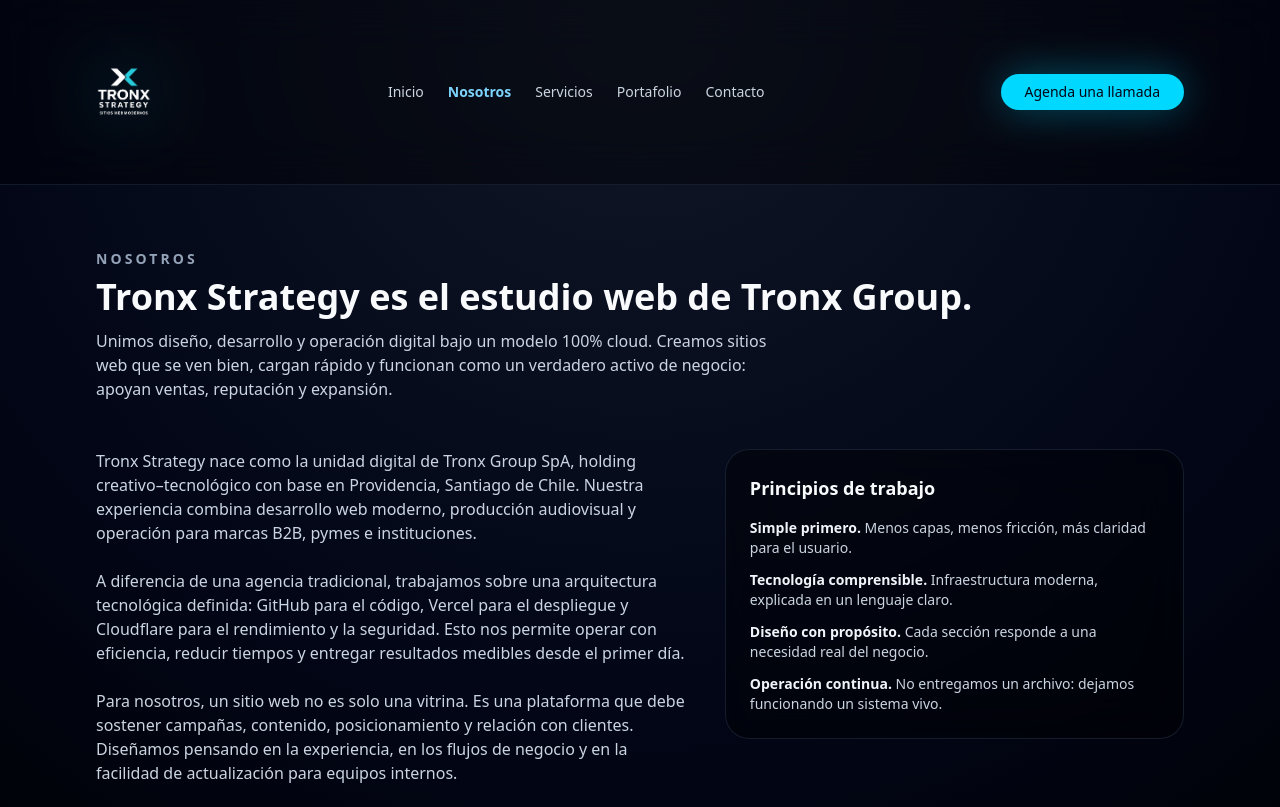
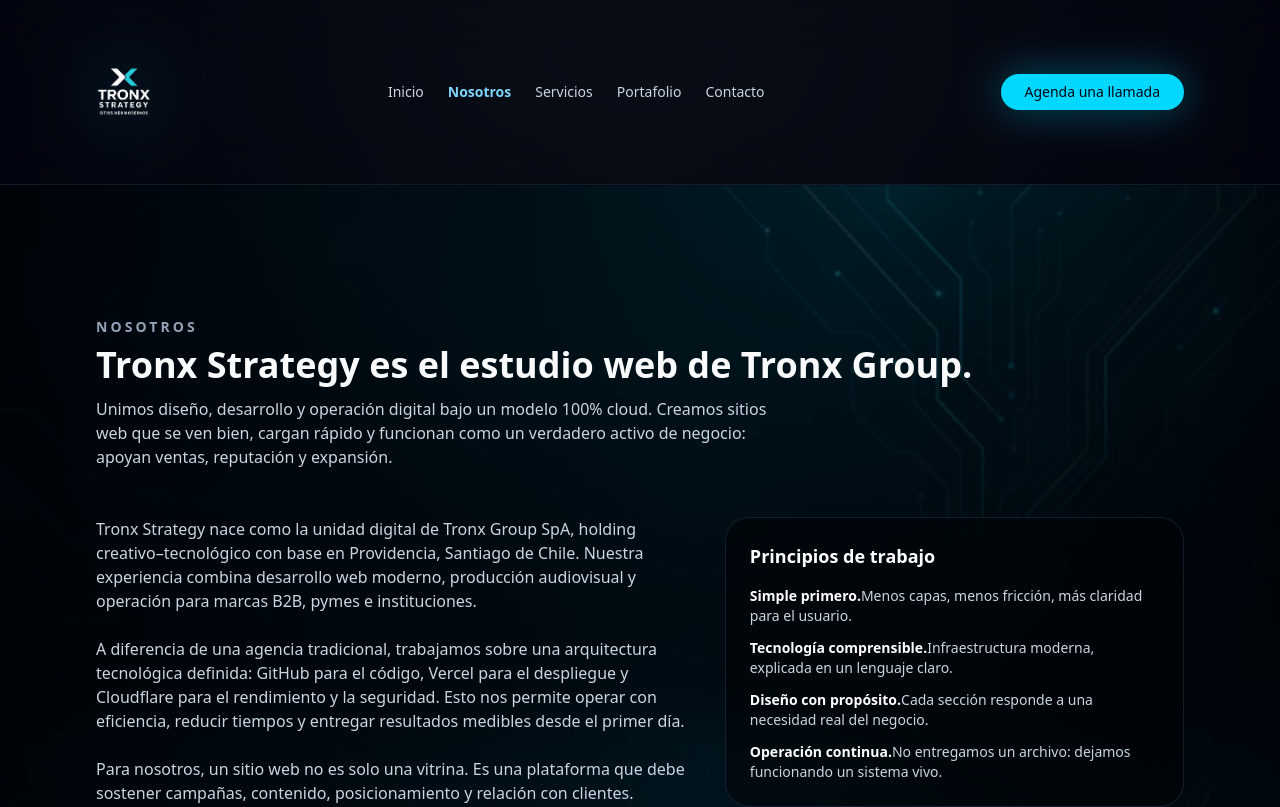
Before and after one commit to TronxGroup/Tronx-Strategy, a Next.js app: page /nosotros in a window 1280 px wide. Shown: the top 807 px of the page. Built offline with nearby package versions, Linux system fonts and the light colour scheme.

Commit message:
Update page.tsx

```diff
--- a/app/nosotros/page.tsx
+++ b/app/nosotros/page.tsx
@@ -1,18 +1,39 @@
+// app/nosotros/page.tsx
+"use client";
+
+import Image from "next/image";
+
 export default function NosotrosPage() {
   return (
-    <div className="section">
+    <section
+      className="relative min-h-screen w-full flex items-center"
+      style={{
+        backgroundImage: "url('/BG_nosotros_strategy.jpg')",
+        backgroundSize: "cover",
+        backgroundPosition: "center",
+        backgroundRepeat: "no-repeat",
+      }}
+    >
+      {/* Overlay para legibilidad */}
+      <div className="absolute inset-0 bg-black/70 backdrop-blur-[1px]" />
+
+      {/* Contenido */}
+      <div className="relative section py-24">
         <section className="max-w-4xl">
-        <p className="section-title">Nosotros</p>
-        <h1 className="section-heading">
+          <p className="section-title text-sky-300/90">Nosotros</p>
+
+          <h1 className="section-heading text-white">
             Tronx Strategy es el estudio web de Tronx Group.
           </h1>
-        <p className="section-subtitle">
+
+          <p className="section-subtitle text-slate-200">
             Unimos diseño, desarrollo y operación digital bajo un modelo 100% cloud.
             Creamos sitios web que se ven bien, cargan rápido y funcionan como un
             verdadero activo de negocio: apoyan ventas, reputación y expansión.
           </p>
         </section>
 
+        {/* Contenido principal */}
         <section className="mt-12 grid gap-8 lg:grid-cols-[1.3fr_minmax(0,1fr)] items-start">
           <div className="space-y-6 text-sm md:text-base text-slate-300">
             <p>
@@ -21,6 +42,7 @@ export default function NosotrosPage() {
               Nuestra experiencia combina desarrollo web moderno, producción
               audiovisual y operación para marcas B2B, pymes e instituciones.
             </p>
+
             <p>
               A diferencia de una agencia tradicional, trabajamos sobre una
               arquitectura tecnológica definida: GitHub para el código, Vercel para
@@ -28,6 +50,7 @@ export default function NosotrosPage() {
               nos permite operar con eficiencia, reducir tiempos y entregar
               resultados medibles desde el primer día.
             </p>
+
             <p>
               Para nosotros, un sitio web no es solo una vitrina. Es una plataforma
               que debe sostener campañas, contenido, posicionamiento y relación con
@@ -36,30 +59,34 @@ export default function NosotrosPage() {
             </p>
           </div>
 
-        <div className="card-surface p-6">
-          <h2 className="text-lg font-semibold text-slate-50">
-            Principios de trabajo
-          </h2>
+          {/* Tarjeta lateral */}
+          <div className="card-surface p-6 bg-black/50 backdrop-blur border border-white/10">
+            <h2 className="text-lg font-semibold text-white">Principios de trabajo</h2>
+
             <ul className="mt-4 space-y-3 text-sm text-slate-300">
               <li>
-              <strong className="text-slate-100">Simple primero.</strong>{" "}
+                <strong className="text-white">Simple primero.</strong>
                 Menos capas, menos fricción, más claridad para el usuario.
               </li>
+
               <li>
-              <strong className="text-slate-100">Tecnología comprensible.</strong>{" "}
+                <strong className="text-white">Tecnología comprensible.</strong>
                 Infraestructura moderna, explicada en un lenguaje claro.
               </li>
+
               <li>
-              <strong className="text-slate-100">Diseño con propósito.</strong>{" "}
+                <strong className="text-white">Diseño con propósito.</strong>
                 Cada sección responde a una necesidad real del negocio.
               </li>
+
               <li>
-              <strong className="text-slate-100">Operación continua.</strong>{" "}
+                <strong className="text-white">Operación continua.</strong>
                 No entregamos un archivo: dejamos funcionando un sistema vivo.
               </li>
             </ul>
           </div>
         </section>
       </div>
+    </section>
   );
 }
```
Lines whose indentation alone changed are shown as unchanged.
